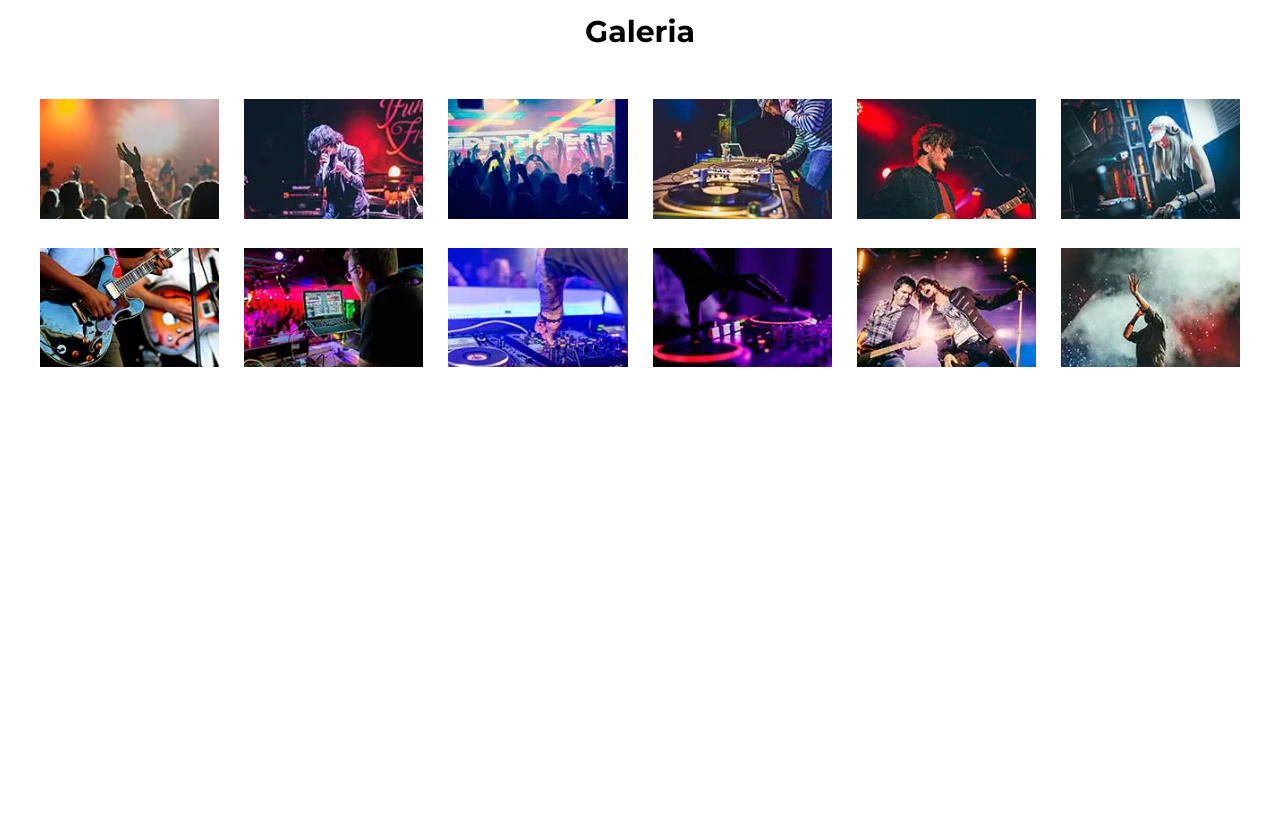
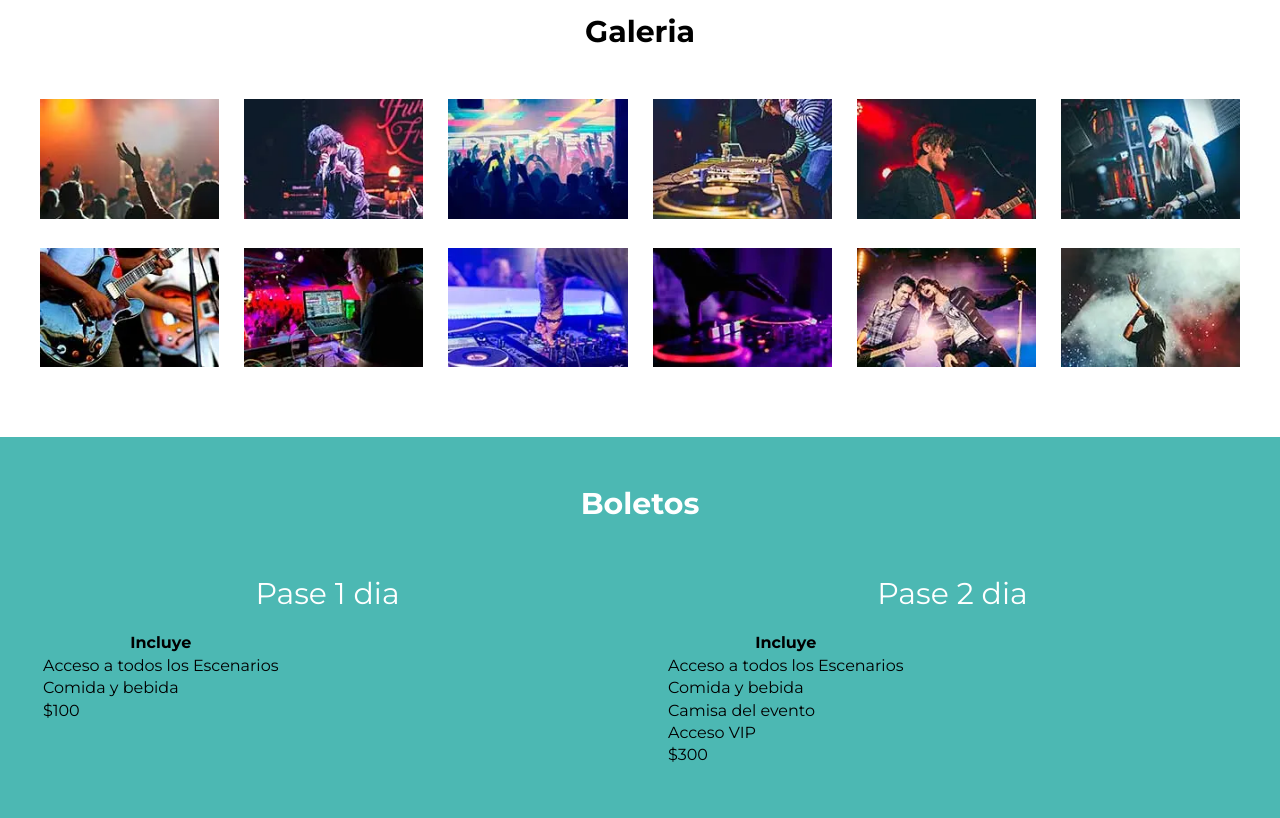
Before and after one commit to cdgutierrez456/FestivalMusica-SASS, a website: page index.html in a window 1280 px wide. Shown: the part 2768-3586 px from the top of the page. Before the commit the page ends 3205 px from the top, so only its background shows below. Drawn offline with Linux system fonts and the light colour scheme.

Commit message:
Modelo de tablas inferiores (zona de boletos)

```diff
--- a/index.html
+++ b/index.html
@@ -111,6 +111,88 @@
         <ul class="galeria-imagenes"></ul>
     </section>
 
+    <section class="boletos bg-verde">
+        <h3>Boletos</h3>
+        <div class="contenedor-boletos contenedor">
+            <div class="basico plan">
+                <p>Pase 1 dia</p>
+                <table class="pase">
+                    <thead>
+                        <tr>
+                            <th>
+                                Incluye
+                            </th>
+                        </tr>
+                    </thead>
+
+                    <tbody>
+                        <tr>
+                            <td>
+                                Acceso a todos los Escenarios
+                            </td>
+                        </tr>
+                        <tr>
+                            <td>
+                                Comida y bebida
+                            </td>
+                        </tr>
+                    </tbody>
+
+                    <tfoot>
+                        <tr>
+                            <td>
+                                $100
+                            </td>
+                        </tr>
+                    </tfoot>
+                </table>
+            </div>
+            <div class="premium plan">
+                <p>Pase 2 dia</p>
+                <table class="pase">
+                    <thead>
+                        <tr>
+                            <th>
+                                Incluye
+                            </th>
+                        </tr>
+                    </thead>
+
+                    <tbody>
+                        <tr>
+                            <td>
+                                Acceso a todos los Escenarios
+                            </td>
+                        </tr>
+                        <tr>
+                            <td>
+                                Comida y bebida
+                            </td>
+                        </tr>
+                        <tr>
+                            <td>
+                                Camisa del evento
+                            </td>
+                        </tr>
+                        <tr>
+                            <td>
+                                Acceso VIP
+                            </td>
+                        </tr>
+                    </tbody>
+
+                    <tfoot>
+                        <tr>
+                            <td>
+                                $300
+                            </td>
+                        </tr>
+                    </tfoot>
+                </table>
+            </div>
+        </div>
+    </section>
+
     <script src="./build/js/bundle.js"></script>
 </body>
 </html>
--- a/src/scss/app.scss
+++ b/src/scss/app.scss
@@ -10,3 +10,4 @@
 @import './layout/festival';
 @import './layout/lineup';
 @import './layout/galeria';
+@import './layout/boletos';
--- /dev/null
+++ b/src/scss/layout/_boletos.scss
@@ -0,0 +1,24 @@
+
+.boletos {
+    padding: $separacion 0;
+
+    h3 {
+        text-align: center;
+        color: $blanco;
+    }
+
+    .contenedor-boletos {
+        margin-top: $separacion / 2;
+        @include grid(2, $separacion)
+    }
+
+    .plan {
+        p {
+            color: $blanco;
+            font-size: 3rem;
+            text-align: center;
+            margin-bottom: 2rem;
+        }
+    }
+
+}
```
Also changed, not shown: build/css/app.css.
